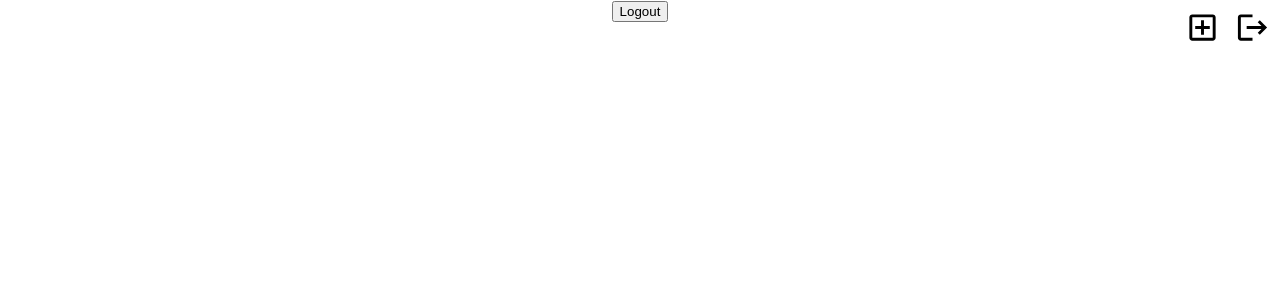
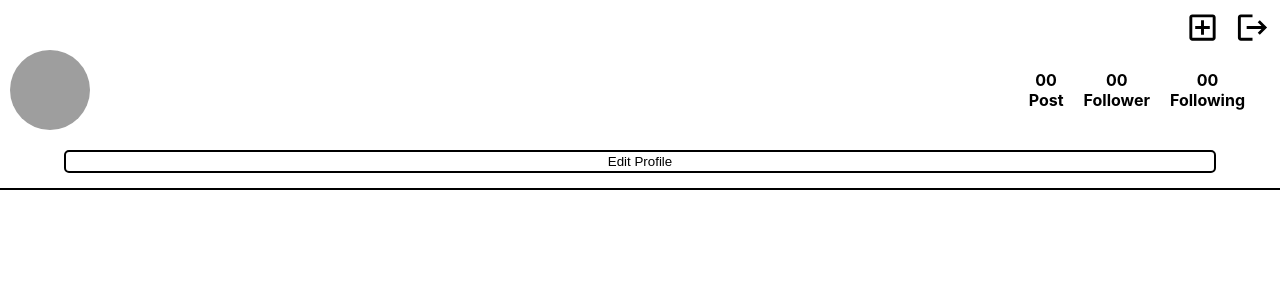
Before and after one commit to GMarcell/react-instagram-clone, a React (Create React App) app: page /profile in a window 1280 px wide. Shown: the top 300 px of the page. Built offline with nearby package versions, Linux system fonts and the light colour scheme; no server answers; the database is empty; sample sign-in values are in the browser's storage; grey boxes are pictures that could not be loaded.

Commit message:
Profile Summary

```diff
--- a/src/components/Profile.js
+++ b/src/components/Profile.js
@@ -1,3 +1,4 @@
+import { Avatar } from '@mui/material';
 import { collection, getDocs, query, where } from 'firebase/firestore';
 import React, { useEffect, useState } from 'react'
 import { useAuthState } from "react-firebase-hooks/auth";
@@ -27,11 +28,33 @@ function Profile() {
         fetchUserName();
     }, [user, loading]);
     return (
-        <div className="Profile">
+        <div className='Profile'>
+            <div className='Profile__summary'>
             <HeaderNav username={name}/>
-            <button className="Profile__btn" onClick={logout}>
-                Logout
+            <div className='Profile__Details'>
+                    <Avatar className='Profile__avatar' src="/static/images/avatar/1.jp"/>
+                <div className='Profile__number'>
+                    <div className='Profile__sum'>
+                        <h4>00</h4>
+                        <h4>Post</h4>
+                    </div>
+                    <div className='Profile__sum'>
+                        <h4>00</h4>
+                        <h4>Follower</h4>
+                    </div>
+                    <div className='Profile__sum'>
+                        <h4>00</h4>
+                        <h4>Following</h4>
+                    </div>
+                </div>
+            </div>
+            <div className='Profile__name'>
+                <h4>{name}</h4>
+            </div>
+            <button className='Profile__edit'>
+                Edit Profile
             </button>
+            </div>
         </div>
     )
 }
--- a/src/components/css/Profile.css
+++ b/src/components/css/Profile.css
@@ -0,0 +1,46 @@
+.Profile__summary {
+    border-bottom: 2px solid black;
+}
+
+.Profile__Details {
+    margin: 50px 10px auto 10px;
+    display: flex;
+    justify-content: space-between;
+}
+
+.Profile__avatar {
+    height: 80px !important;
+    width: 80px !important;
+}
+
+.Profile__number {
+    display: flex;
+    margin-right: 5px;
+    justify-content: space-between;
+}
+
+h4 {
+    margin: 0;
+}
+
+.Profile__sum {
+    margin: auto 20px auto auto;
+}
+
+.Profile__name {
+    text-align: left;
+    margin: 5px 10px auto 10px;
+}
+
+.Profile__name h4 {
+    font-size: 12px;
+}
+
+.Profile__edit {
+    width: 90%;
+    margin: 15px 10px 15px 10px;
+    border: 2px solid black;
+    background-color: transparent;
+    padding: 2px;
+    border-radius: 5px;
+}
```
